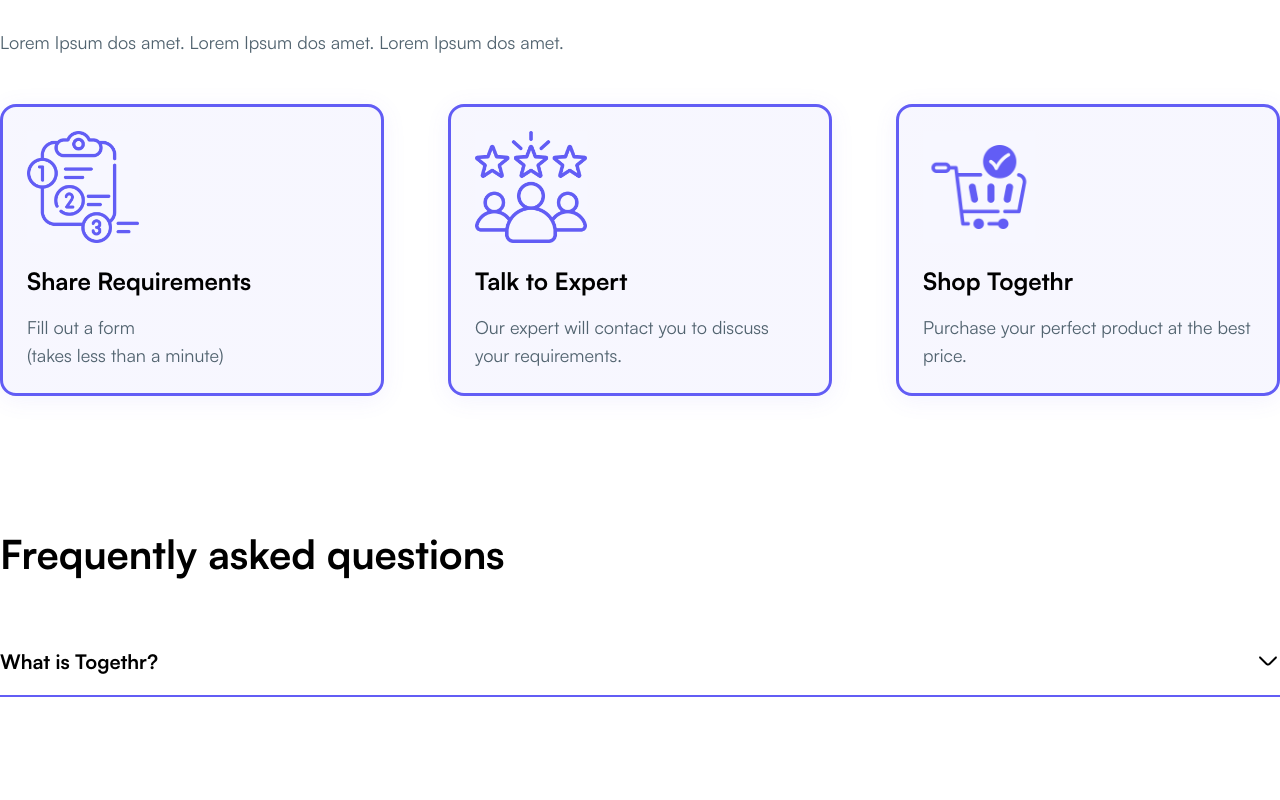
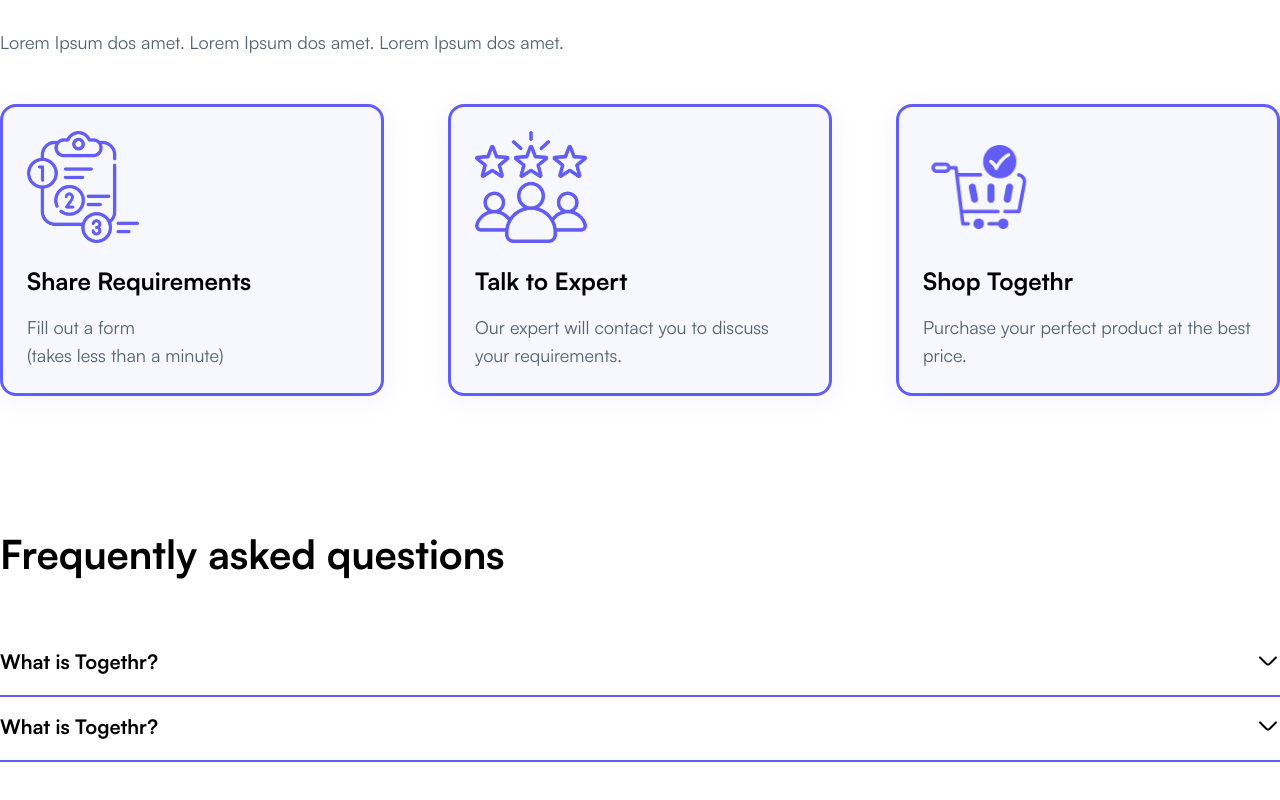
Before and after one commit to togethrstore/togethr-web, a Next.js app: page / in a window 1280 px wide. Shown: the part 712-1512 px from the top of the page. Before the commit the page ends 1473 px from the top, so only its background shows below. Built offline with nearby package versions, Linux system fonts and the light colour scheme.

Commit message:
accordion

```diff
--- a/components/Faq.jsx
+++ b/components/Faq.jsx
@@ -1,13 +1,25 @@
 import React, { useState } from "react";
 import Image from "next/image";
 import ArrowDown from "../public/assets/images/arrow-down.png";
-import { motion } from "framer-motion";
+import { motion, AnimatePresence } from "framer-motion";
+
+const faqData = [
+  {
+    question: "What is Togethr?",
+    answer: "Lorem Ipsum dos amet. Lorem Ipsum dos amet. Lorem Ipsum dos amet.",
+  },
+  {
+    question: "What is Togethr?",
+    answer: "Lorem Ipsum dos amet. Lorem Ipsum dos amet. Lorem Ipsum dos amet.",
+  },
+  // Add more question-answer pairs as needed
+];
 
 export default function Faq() {
-  const [isContentVisible, setIsContentVisible] = useState(false);
+  const [openIndex, setOpenIndex] = useState(null);
 
-  const toggleContentVisibility = () => {
-    setIsContentVisible(!isContentVisible);
+  const toggleContentVisibility = (index) => {
+    setOpenIndex(openIndex === index ? null : index);
   };
 
   return (
@@ -18,26 +30,44 @@
             <div className="text-black bold text-[2.5rem]">
               Frequently asked questions
             </div>
-            <div className="flex flex-col pt-12">
-              <div className="flex flex-col">
-                <button onClick={toggleContentVisibility}>
+            <div className="flex flex-col pt-12 gap-y-4">
+              {faqData.map((item, index) => (
+                <div className="flex flex-col" key={index}>
+                  <button onClick={() => toggleContentVisibility(index)}>
                     <div className="w-full flex justify-between">
                       <div className="text-black bold text-xl">
-                      What is Togethr?
+                        {item.question}
                       </div>
                       <div className="w-6">
+                        <motion.div
+                          initial={false}
+                          animate={{
+                            rotate: openIndex === index ? 180 : 0,
+                            transition: { duration: 0.3 },
+                          }}
+                        >
                           <Image src={ArrowDown} alt="" />
+                        </motion.div>
                       </div>
                     </div>
                   </button>
-                {isContentVisible && (
-                  <div className="regular text-[#51636F] text-lg pt-4">
-                    Lorem Ipsum dos amet. Lorem Ipsum dos amet. Lorem Ipsum dos
-                    amet.
-                  </div>
+                  <AnimatePresence>
+                    {openIndex === index && (
+                      <motion.div
+                        key={index}
+                        initial={{ opacity: 0, height: 0 }}
+                        animate={{ opacity: 1, height: "auto" }}
+                        exit={{ opacity: 0, height: 0 }}
+                        transition={{ duration: 0.3 }}
+                        className="regular text-[#51636F] text-lg pt-4"
+                      >
+                        {item.answer}
+                      </motion.div>
                     )}
+                  </AnimatePresence>
                   <div className="w-full bg-[#625DF5] h-0.5 mt-4"></div>
                 </div>
+              ))}
             </div>
           </div>
         </div>
```
Lines whose indentation alone changed are shown as unchanged.
